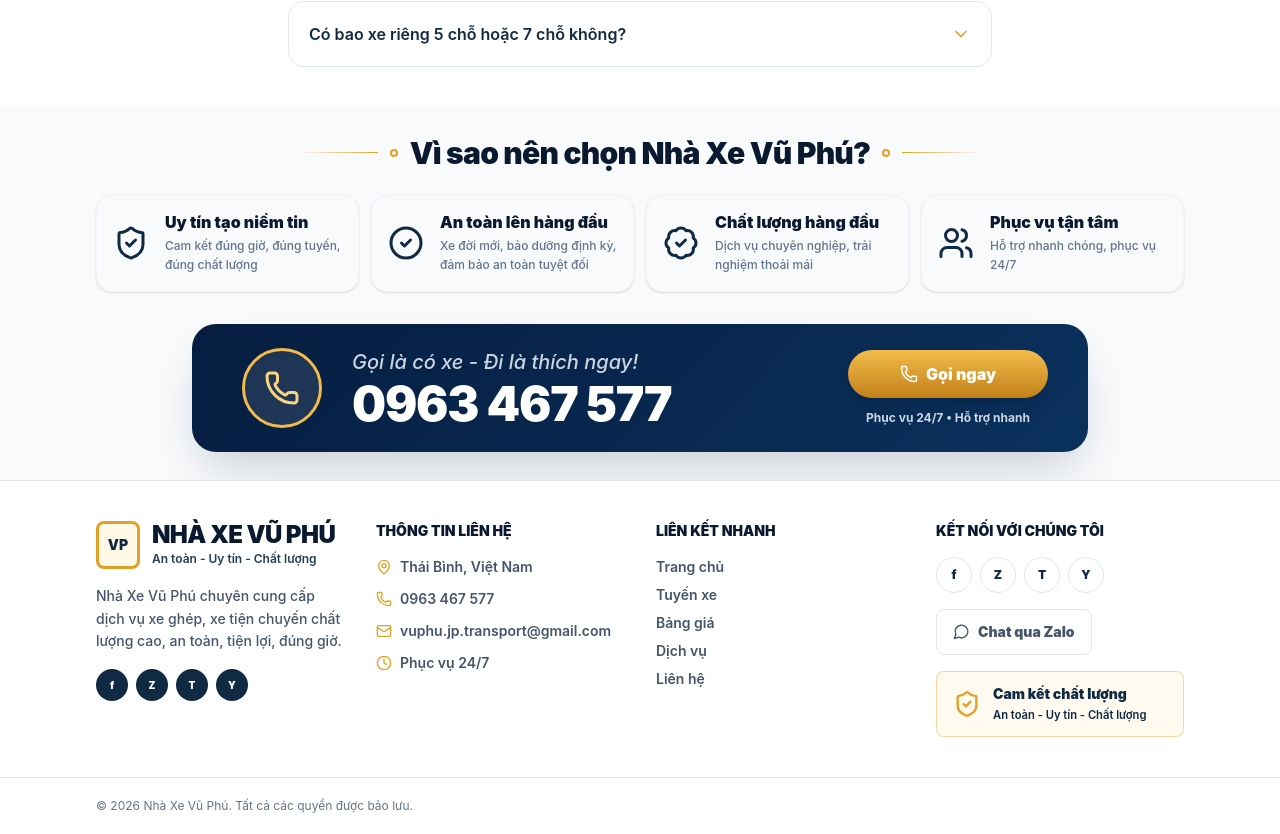
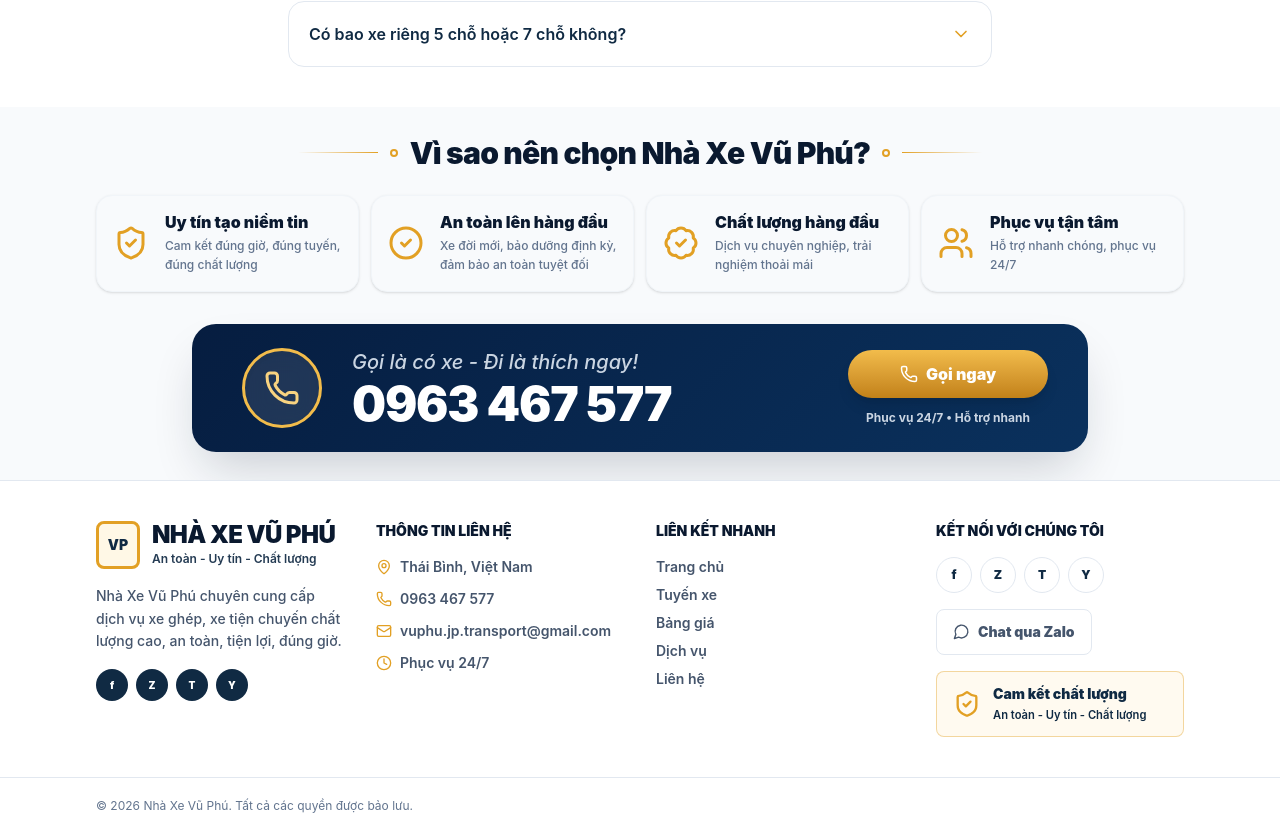
Before and after one commit to haikieudng-cyber/XeGhepVuPhu, a Next.js app: page / in a window 1280 px wide. Shown: the part 4186-5020 px from the top of the page. Built offline with nearby package versions, Linux system fonts and the light colour scheme; no server answers.

Commit message:
fix: change why-choose-us icons to gold color

```diff
--- a/src/app/page.tsx
+++ b/src/app/page.tsx
@@ -429,7 +429,7 @@ export default function HomePage() {
           <div className="grid gap-3 sm:grid-cols-2 lg:grid-cols-4">
             {whyCards.map((item) => (
               <article className="flex items-center gap-4 rounded-2xl border border-slate-100 bg-slate-50 p-4 shadow-sm" key={item.title}>
-                <item.icon size={36} className="shrink-0 text-[var(--color-navy-900)]" />
+                <item.icon size={36} className="shrink-0 text-[var(--color-gold-500)]" />
                 <div>
                   <h3 className="font-heading text-base font-black leading-tight text-[var(--color-navy-950)]">{item.title}</h3>
                   <p className="mt-1 text-xs font-medium leading-relaxed text-slate-500">{item.copy}</p>
```
